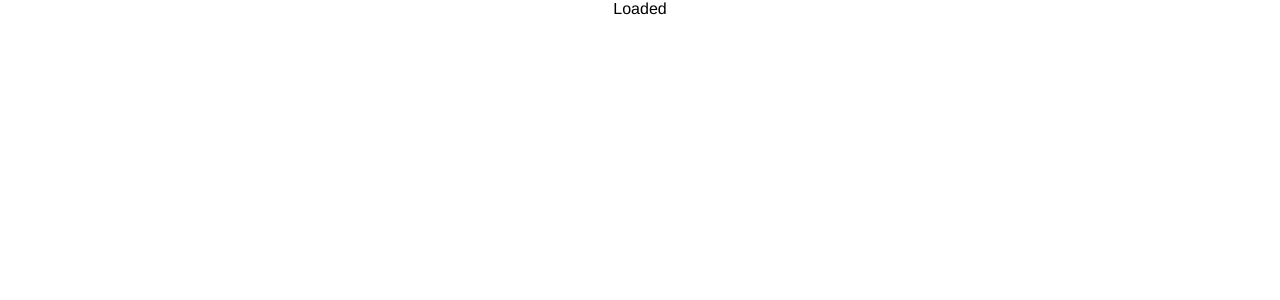
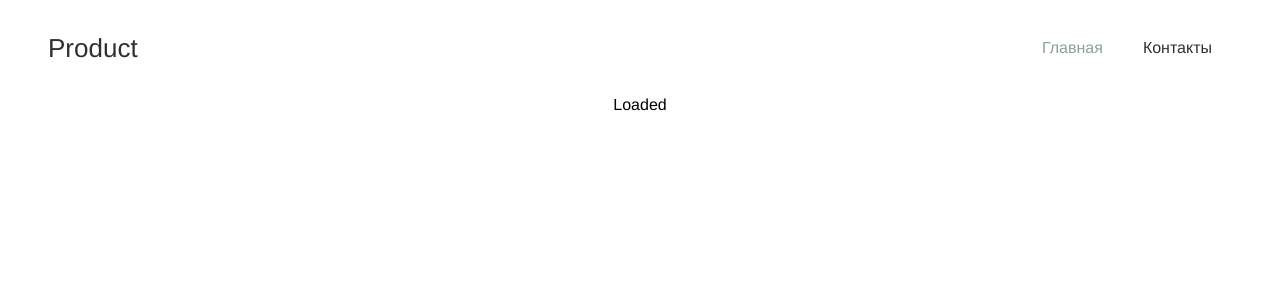
Before and after one commit to Karavella03/vue-project, a Vue app: page / in a window 1280 px wide. Shown: the top 300 px of the page. Built offline with nearby package versions, Linux system fonts and the light colour scheme.

Commit message:
Implement Header

```diff
--- /dev/null
+++ b/src/components/HeaderButton.vue
@@ -0,0 +1,49 @@
+<script setup lang="ts">
+import { defineProps } from "vue";
+
+defineProps({
+  active: {
+    default: false,
+    type: Boolean,
+  },
+  href: {
+    type: String,
+    required: false,
+  },
+});
+</script>
+
+<script lang="ts">
+export default {};
+</script>
+
+<template>
+  <a
+    @click="$emit('onclick')"
+    :href="`#${href}`"
+    class="HeaderButtonContainer"
+    :class="{ HeaderButtonActive: active }"
+  >
+    <slot></slot>
+  </a>
+</template>
+
+
+<style scoped>
+.HeaderButtonContainer {
+  padding-inline: 20px;
+  line-height: 50px;
+  cursor: pointer;
+  color: var(--font-color);
+  font-size: var(--header-buttons-font-size);
+  font-weight: var(--header-buttons-font-weight);
+  text-decoration: none;
+  display: inline-block;
+}
+.HeaderButtonContainer:hover {
+  color: var(--font-color-hover);
+}
+.HeaderButtonActive {
+  color: var(--font-color-active);
+}
+</style>
--- /dev/null
+++ b/src/components/HeaderComponent.vue
@@ -0,0 +1,59 @@
+<script setup lang="ts">
+import { computed } from "@vue/runtime-core";
+import { useStore } from "vuex";
+import { HEADER_BUTTONS } from "@/constants/headerButtons";
+
+import HeaderButton from "./HeaderButton.vue";
+
+const store = useStore();
+const hash = computed(() => store.state.locationHash);
+</script>
+
+<script lang="ts">
+export default {};
+</script>
+
+<template>
+  <div class="HeaderContainer">
+    <div class="HeaderTitle">Product</div>
+    <ul class="HeaderButtonsList">
+      <li
+        v-for="item in HEADER_BUTTONS"
+        :key="item.title"
+        class="HeaderButtonItem"
+      >
+        <HeaderButton
+          @click="item.onClick"
+          :href="item.route"
+          :active="item.route === hash"
+          >{{ item.title }}</HeaderButton
+        >
+      </li>
+    </ul>
+  </div>
+</template>
+
+
+<style scoped>
+.HeaderContainer {
+  display: flex;
+  flex-direction: row;
+  align-items: center;
+  height: var(--header-height);
+  min-width: var(--header-min-width);
+  width: 100%;
+  padding-inline: 48px;
+}
+.HeaderTitle {
+  font-size: var(--header-title-font-size);
+  font-weight: var(--header-title-font-weight);
+  color: var(--font-color);
+}
+.HeaderButtonItem {
+  display: inline-block;
+}
+
+.HeaderButtonsList {
+  margin-left: auto;
+}
+</style>
--- /dev/null
+++ b/src/constants/headerButtons.ts
@@ -0,0 +1,15 @@
+import { ref } from 'vue';
+import { IHeaderButton } from '@/types/HeaderButton';
+
+import { RoutesEnum } from './routes';
+
+export const HEADER_BUTTONS: IHeaderButton[] = [
+  {
+    title: 'Главная',
+    route: RoutesEnum.MAIN,
+  },
+  {
+    title: 'Контакты',
+    route: RoutesEnum.CONTACTS,
+  },
+];
--- a/src/layouts/MainLayout.vue
+++ b/src/layouts/MainLayout.vue
@@ -1,8 +1,10 @@
 <script setup lang="ts">
+import HeaderComponent from "@/components/HeaderComponent.vue";
+
 const data = await new Promise((res) => {
   setTimeout(() => {
     res("Loaded");
-  }, 3000);
+  }, 500);
 });
 </script>
 
@@ -12,6 +14,7 @@ export default {};
 
 <template>
   <div class="container">
+    <HeaderComponent />
     {{ data }}
   </div>
 </template>
--- /dev/null
+++ b/src/types/HeaderButton.ts
@@ -0,0 +1,7 @@
+import { Ref } from 'vue';
+
+export interface IHeaderButton {
+  title: string;
+  route?: string;
+  onClick?: () => void;
+}
```
